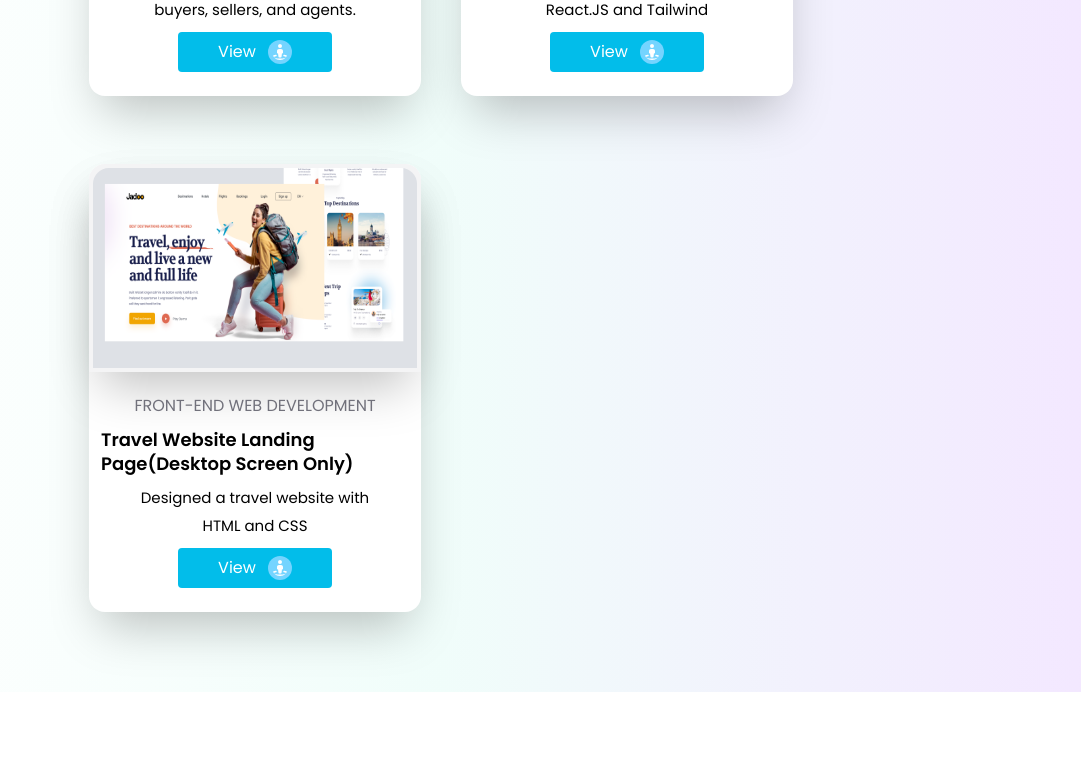
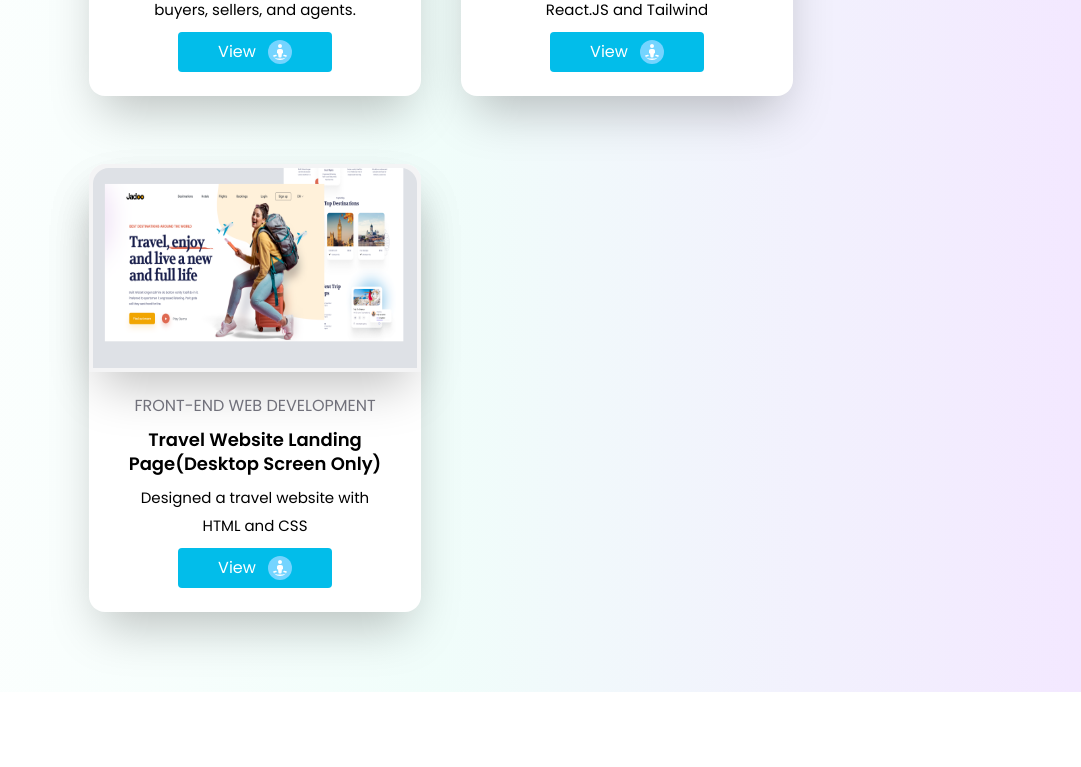
Before and after one commit to DsDigitalz/MyPortfolio-Project, a React (Vite) app: page / in a window 1280 px wide. Shown: the part 4296-5063 px from the top of the page, without its empty margins (199-1280 px from the left). Built offline with nearby package versions, Linux system fonts and the light colour scheme.

Commit message:
modifies Portfolio.jsx

```diff
--- a/src/Components/Portfolio.jsx
+++ b/src/Components/Portfolio.jsx
@@ -130,7 +130,7 @@ export default function Portfolio() {
                   </div>
                 </div>
                 <div
-                  className={`flex flex-col gap-2 items-center p-3 ${
+                  className={`flex flex-col gap-2 items-center text-center p-3 ${
                     isDarkMode ? "text-white" : "text-black"
                   }`}
                 >
```
